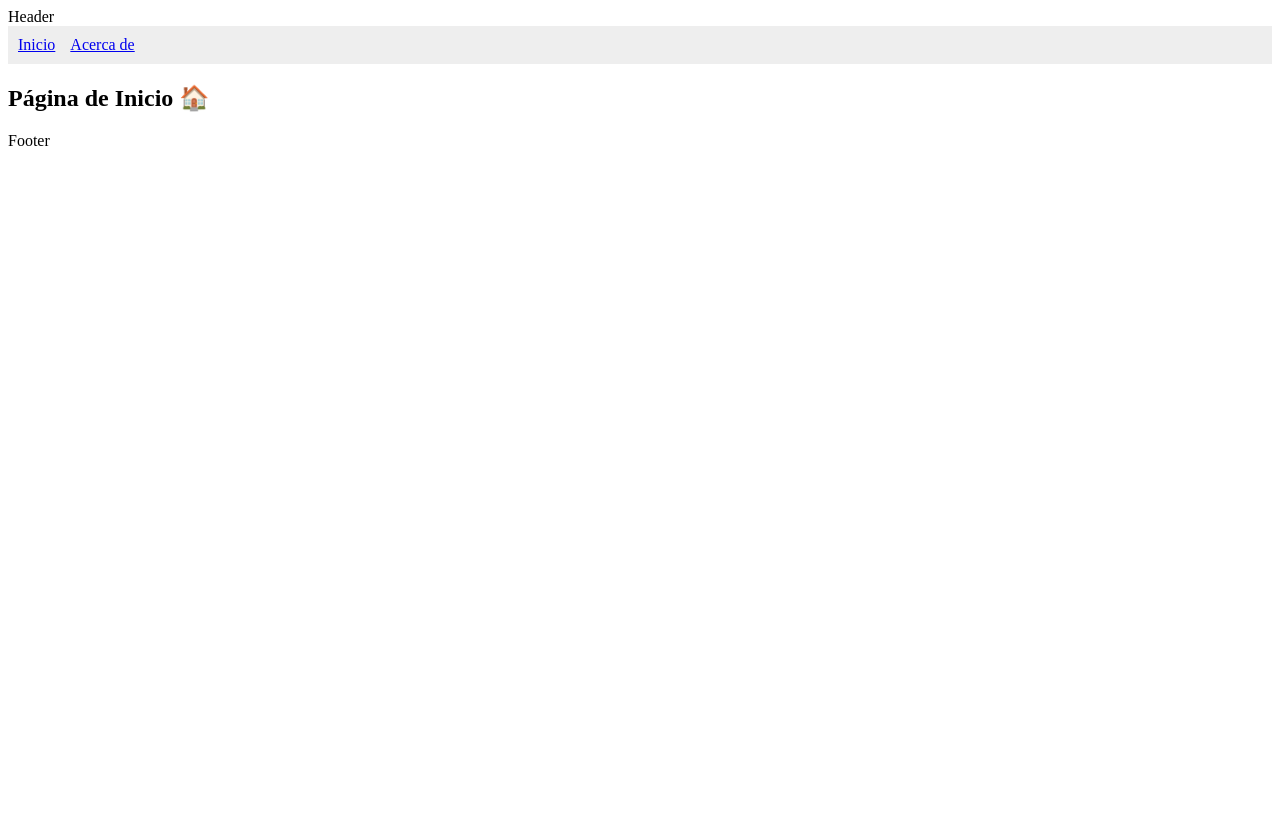
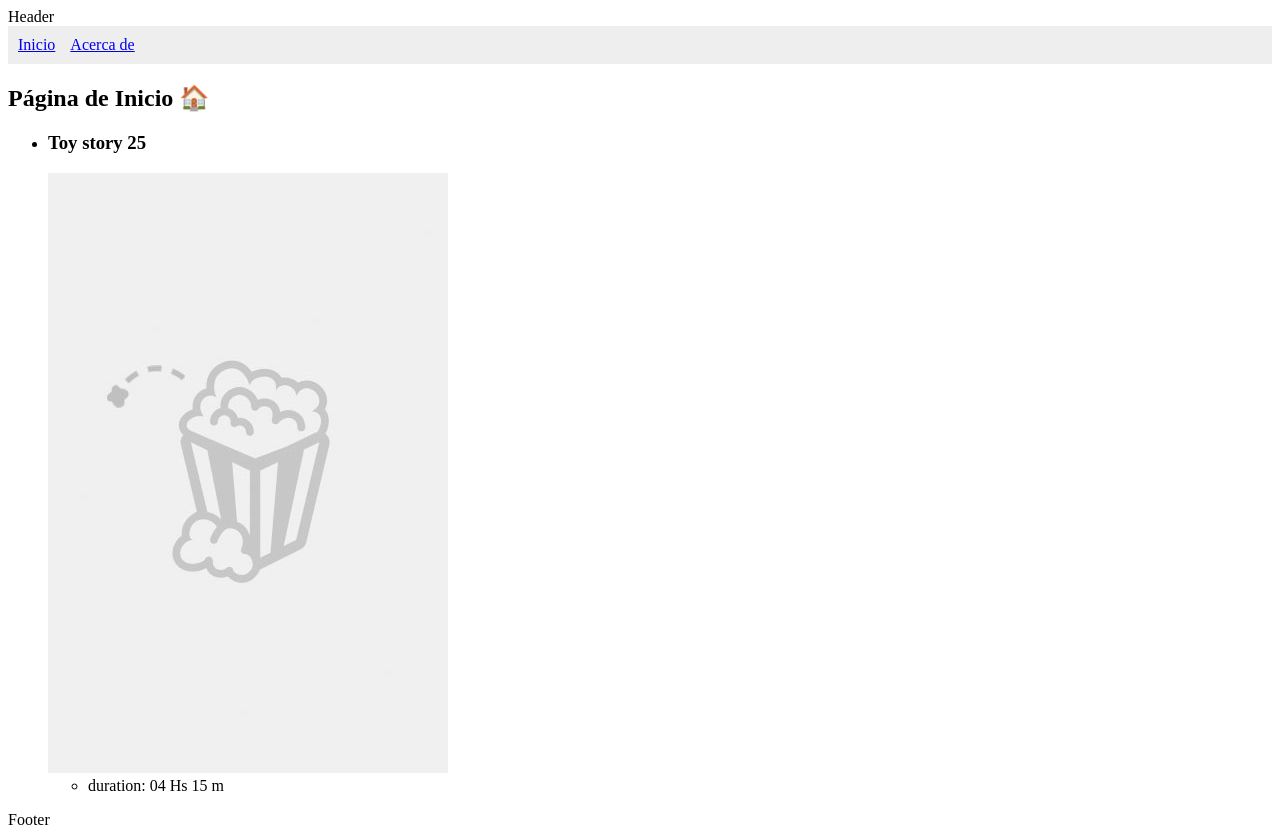
Before and after one commit to matiasanz/tp-talento-tech-react-js-2026, a React (Vite) app in the folder tp-talento-tech-react-js-2026/: page / in a window 1280 px wide. Before the commit the page ends 800 px from the top, so only its background shows below. Built offline with nearby package versions, Linux system fonts and the light colour scheme.

Commit message:
feat: home dummy movie listings

```diff
--- /dev/null
+++ b/tp-talento-tech-react-js-2026/src/components/Layout/MovieListings/index.jsx
@@ -0,0 +1,41 @@
+const movies = [
+    {
+        id: 1,
+        poster: "not_found.jpg",
+        title: "Toy story 25",
+        durationMinutes: 255,
+        categories: ["ANIMATED"],
+        projectionFormats: ["3D", "2D"],
+        languageFormats: ["ENG", "DUB", "SUBS"]
+    }
+]
+
+const Movie = (movie) =>
+<>
+    <h3>{movie.title}</h3>
+    <img src="/placeholders/movie-poster.jpg"></img>
+    <ul>
+        <li>duration: {durationToString(movie.durationMinutes)}</li>
+    </ul>
+</>
+
+
+export default () =>
+<>
+    <ul>
+        {movies.map(m =>
+            <li key={m.id}>
+              {Movie(m)}
+            </li>
+        )}
+    </ul>
+</>
+
+//utils
+
+function durationToString(durationMinutes){
+    const hours = Math.floor(durationMinutes/60).toString().padStart(2, '0')
+    const minutes = (durationMinutes%60).toString().padStart(2, '0')
+
+    return `${hours} Hs ${minutes} m`
+}
--- a/tp-talento-tech-react-js-2026/src/router/routes.js
+++ b/tp-talento-tech-react-js-2026/src/router/routes.js
@@ -1,10 +1,11 @@
+import Home from "../views/Home"
 import samples from "../views/Samples"
 import paths from "./paths"
 
 export default [
     {
         path: paths.HOME,
-        element: samples.Home
+        element: Home
     },
     {
         path: paths.ABOUT,
--- /dev/null
+++ b/tp-talento-tech-react-js-2026/src/views/Home.jsx
@@ -0,0 +1,6 @@
+import MovieListings from "../components/Layout/MovieListings";
+
+export default () => <>
+    <h2>Página de Inicio 🏠</h2>
+    <MovieListings/>
+</>
--- a/tp-talento-tech-react-js-2026/src/views/Samples.jsx
+++ b/tp-talento-tech-react-js-2026/src/views/Samples.jsx
@@ -1,5 +1,4 @@
-const Home = () => <h2>Página de Inicio 🏠</h2>;
 const About = () => <h2>Acerca de Nosotros ℹ️</h2>;
 const NotFound = () => <h2>Error 404: Página no encontrada ❌</h2>;
 
-export default {Home, About, NotFound}
+export default {About, NotFound}
```
Also changed, not shown: tp-talento-tech-react-js-2026/public/placeholders/movie-poster.jpg (added).
